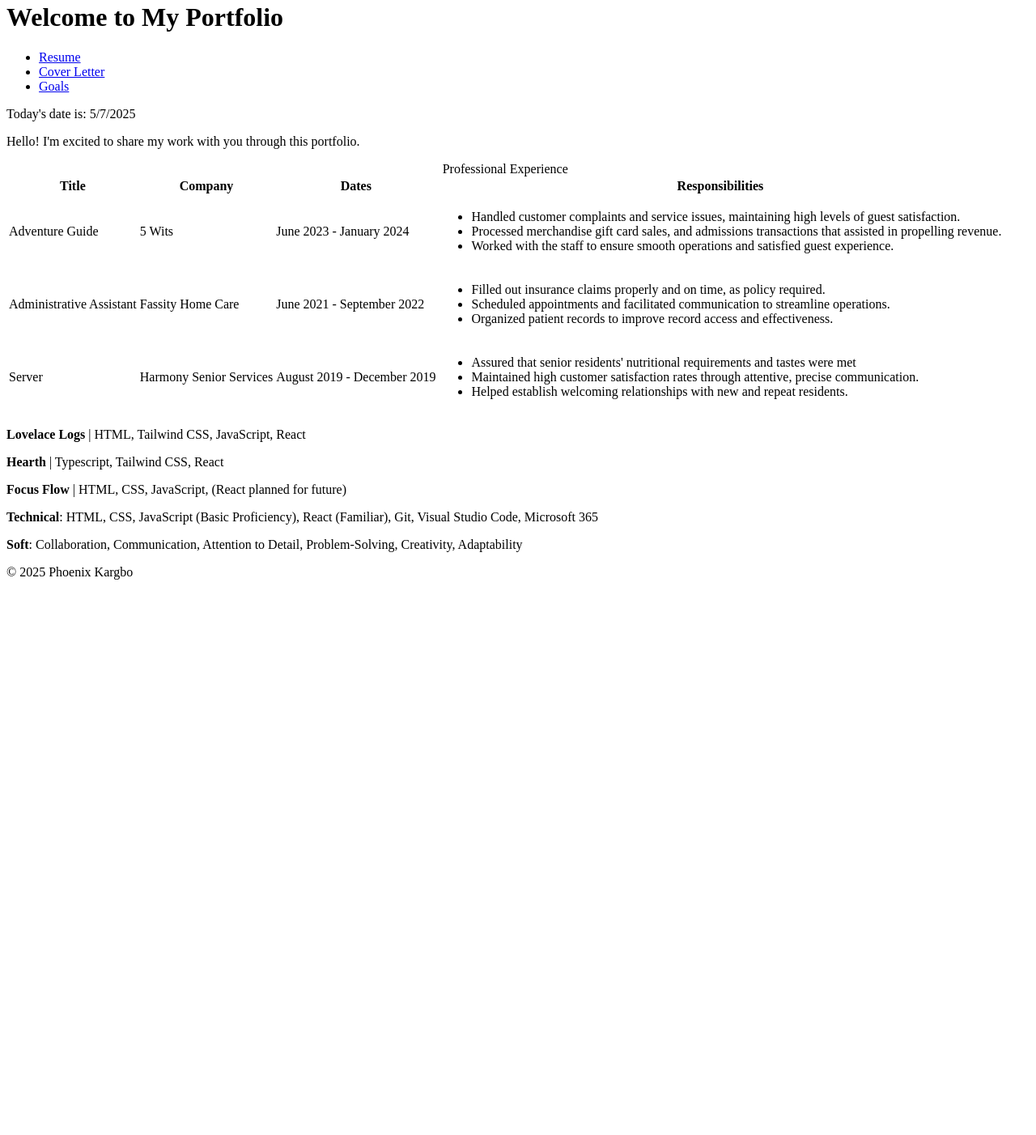
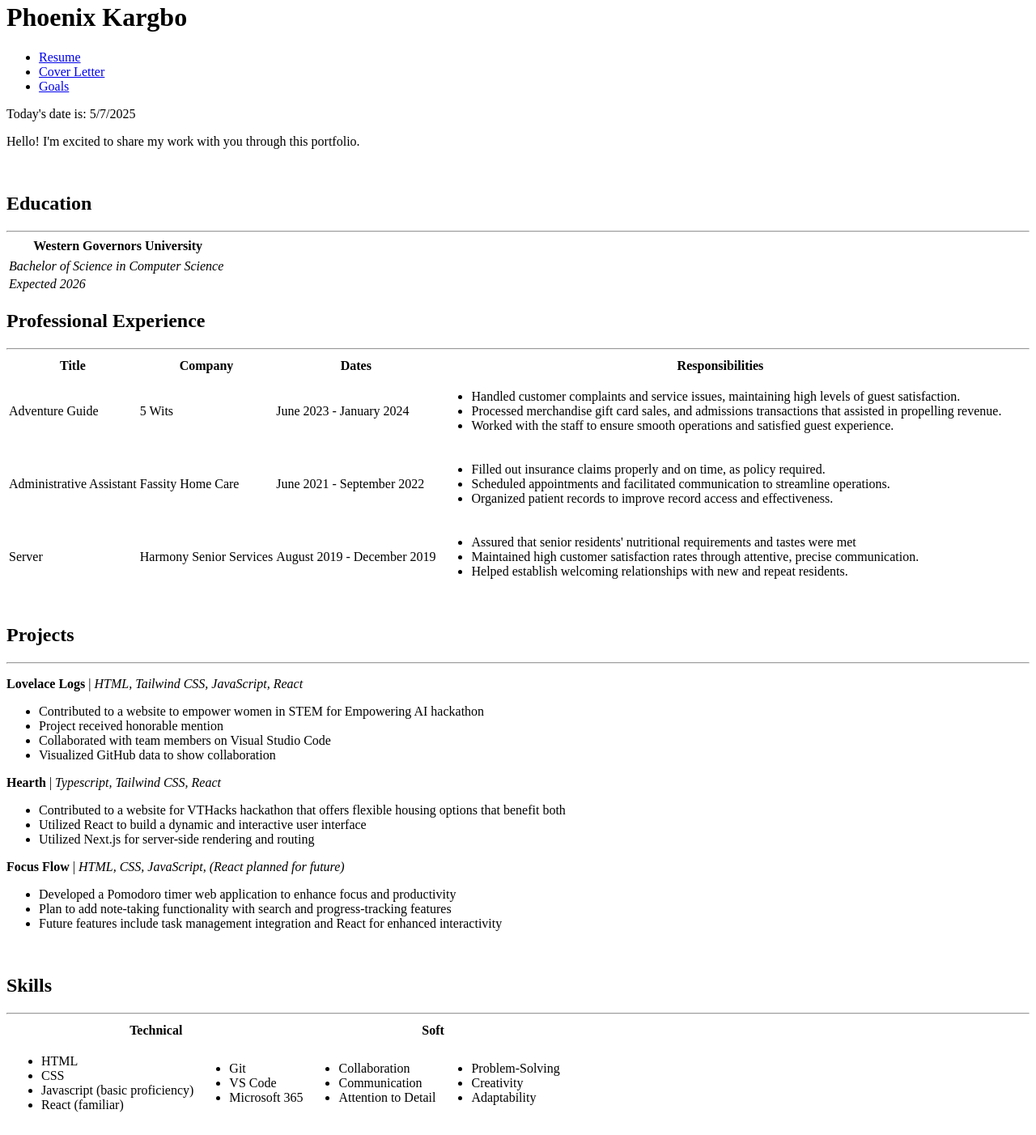
Before and after one commit to phoenixlovesu/portfolio-site, a plain HTML site: page index.html in a window 1280 px wide. Shown: the part 18-1420 px from the top of the page at 81% size. Before the commit the page ends 800 px from the top, so only its background shows below. Drawn offline with Linux system fonts and the light colour scheme.

Commit message:
Added full resume content to index.html

```diff
--- a/index.html
+++ b/index.html
@@ -8,7 +8,8 @@
 
     <body>
         <header>
-            <h1>Welcome to My Portfolio</h1>
+            <h1>Phoenix Kargbo</h1>
+
         </header>
 
         <nav>
@@ -27,19 +28,40 @@
 
             <section>
                 <article>
-                    <p>Hello! I'm excited to share my work with you through this portfolio.</p>
+                    <p>Hello! I'm excited to share my work with you through this portfolio.</p><br>
                 </article>
             </section>
 
 
 
             <section id="education">
+                <h2>Education</h2>
+                <hr>
+                <table>
+                    <caption><strong>Western Governors University</strong> </caption>
+                    <thead>
+                        <tr>
+                            <th></th>
+                            <th></th>
+                        </tr>
+                    </thead>
+
+                    <tr>
+                        <td><em>Bachelor of Science in Computer Science</em></td>
+                    </tr>
+                    <tr>
+                        <td><em>Expected 2026</em></td>
+                    </tr>
+
+
+                </table>
                 <p></p>
             </section>
 
             <section id="experience">
                 <table>
-                    <caption>Professional Experience</caption>
+                    <h2><strong>Professional Experience</strong></h2>
+                    <hr>
                     <thead>
                         <tr>
                             <th>Title</th>
@@ -89,21 +111,74 @@
                         </td>
                     </tr>
                 </table>
+            </section><br>
 
+            <section id="projects">
+                <h2>Projects</h2>
+                <hr>
+                <p><strong>Lovelace Logs</strong> | <em>HTML, Tailwind CSS, JavaScript, React</em></p>
+                <ul>
+                    <li>Contributed to a website to empower women in STEM for Empowering AI hackathon</li>
+                    <li>Project received honorable mention</li>
+                    <li>Collaborated with team members on Visual Studio Code</li>
+                    <li>Visualized GitHub data to show collaboration</li>
+                </ul>
+                <p><strong>Hearth</strong> | <em>Typescript, Tailwind CSS, React</em></p>
+                <ul>
+                    <li>Contributed to a website for VTHacks hackathon that offers flexible housing options that benefit both</li>
+                    <li>Utilized React to build a dynamic and interactive user interface</li>
+                    <li>Utilized Next.js for server-side rendering and routing</li>
+                </ul>
+                <p><strong>Focus Flow</strong> | <em>HTML, CSS, JavaScript, (React planned for future)</em></p>
+                <ul>
+                    <li>Developed a Pomodoro timer web application to enhance focus and productivity</li>
+                    <li>Plan to add note-taking functionality with search and progress-tracking features</li>
+                    <li>Future features include task management integration and React for enhanced interactivity</li>
+                </ul>
+            </section><br>
+
+            <section id="skills">
+                <h2>Skills</h2>
+                <hr>
+                <table>
+                   <thead>
+                    <th colspan="2">Technical</th>
+                    <th colspan="2">Soft</th>
+                   </thead>
+                   <tr>
+                    <td>
+                        <ul>
+                            <li>HTML</li>
+                            <li>CSS</li>
+                            <li>Javascript (basic proficiency)</li>
+                            <li>React (familiar)</li>
+                        </ul>
+                    </td>
+                    <td>
+                        <ul>
+                            <li>Git</li>
+                            <li>VS Code</li>
+                            <li>Microsoft 365</li>
+                        </ul>
+                    </td>
+                    <td>
+                        <ul>
+                            <li>Collaboration</li>
+                            <li>Communication</li>
+                            <li>Attention to Detail</li>
+                        </ul>
+                    </td>
+                    <td>
+                        <ul>
+                            <li>Problem-Solving</li>
+                            <li>Creativity</li>
+                            <li>Adaptability</li>
+                        </ul>
+                    </td>
+                   </tr>
+                </table>
             </section>
 
-            <section id="projects">
-                <p><strong>Lovelace Logs</strong> | HTML, Tailwind CSS, JavaScript, React</p>
-                <p><strong>Hearth</strong> | Typescript, Tailwind CSS, React</p>
-                <p><strong>Focus Flow</strong> | HTML, CSS, JavaScript, (React planned for future)</p>
-            </section>
-
-            <section id="skills">
-                <p><strong>Technical</strong>: HTML, CSS, JavaScript (Basic Proficiency), React (Familiar),
-                    Git, Visual Studio Code, Microsoft 365</p>
-                <p><strong>Soft</strong>: Collaboration, Communication, Attention to Detail,
-                    Problem-Solving, Creativity, Adaptability</p>
-            </section>
         </main>
 
         <footer>
```
